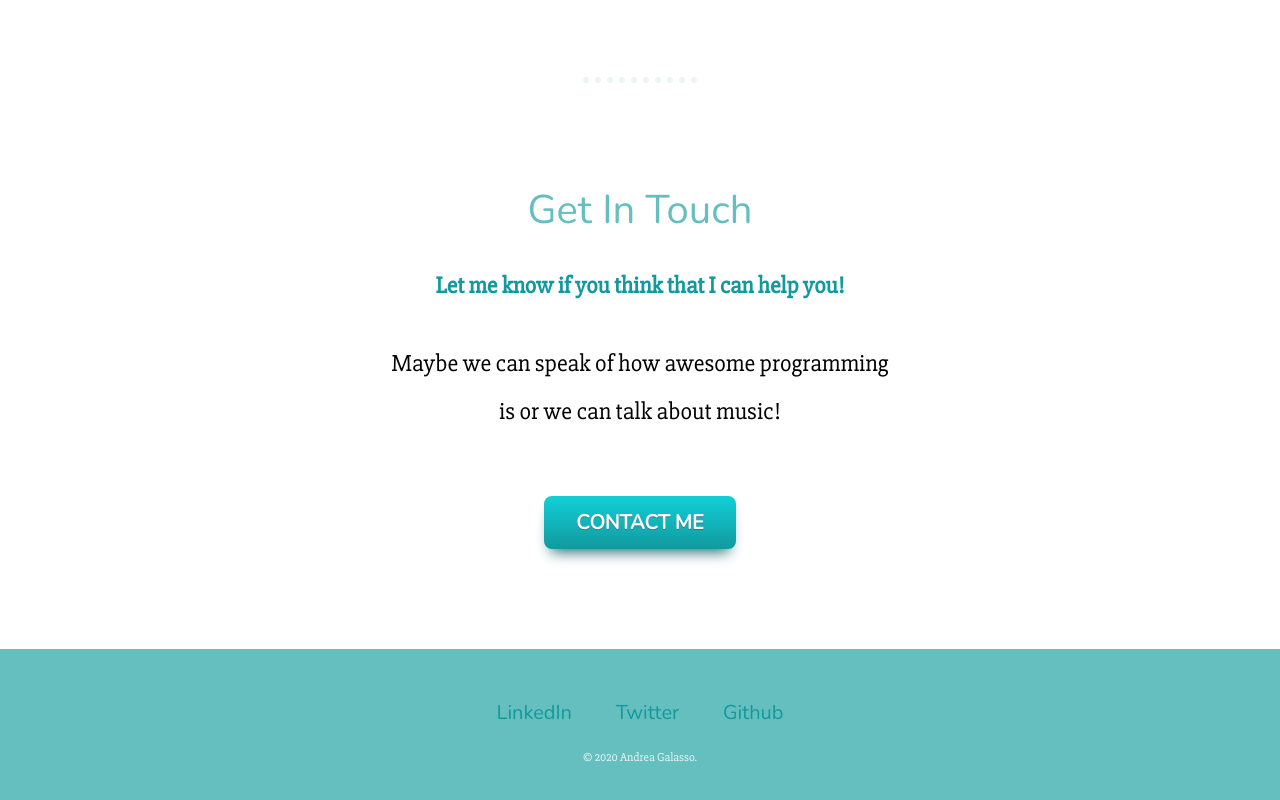
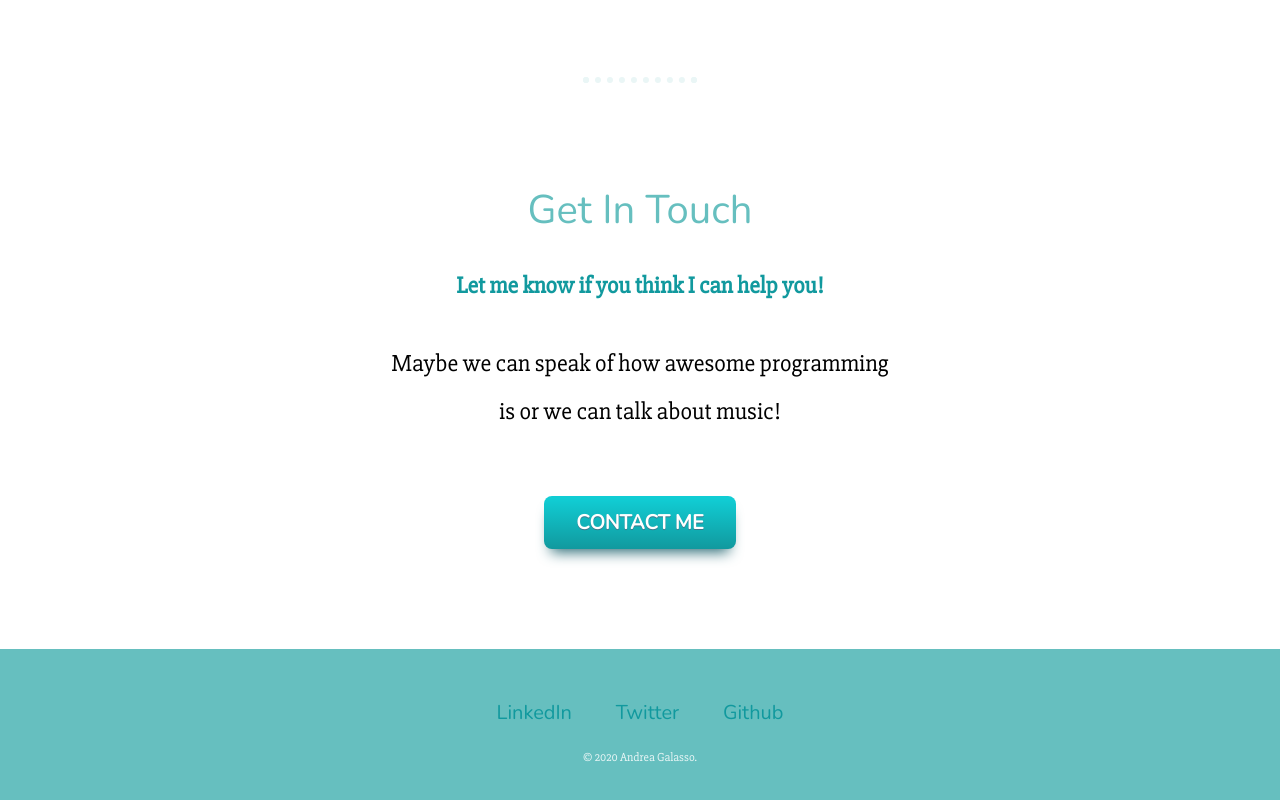
Before and after one commit to galassoandrea/cv, a plain HTML site: page index.html in a window 1280 px wide. Shown: the part 2135-2935 px from the top of the page. Drawn offline with nearby package versions, Linux system fonts and the light colour scheme.

Commit message:
Update index.html

```diff
--- a/index.html
+++ b/index.html
@@ -40,7 +40,7 @@
       <hr>
       <div class="contact-me">
         <h2>Get In Touch</h2>
-        <h3>Let me know if you think that I can help you!</h3>
+        <h3>Let me know if you think I can help you!</h3>
         <p class="contact-message">Maybe we can speak of how awesome programming is or we can talk about music!</p>
         <a href="mailto:galassoandrea99@gmail.com" class="myButton">CONTACT ME</a>
       </div>
```
